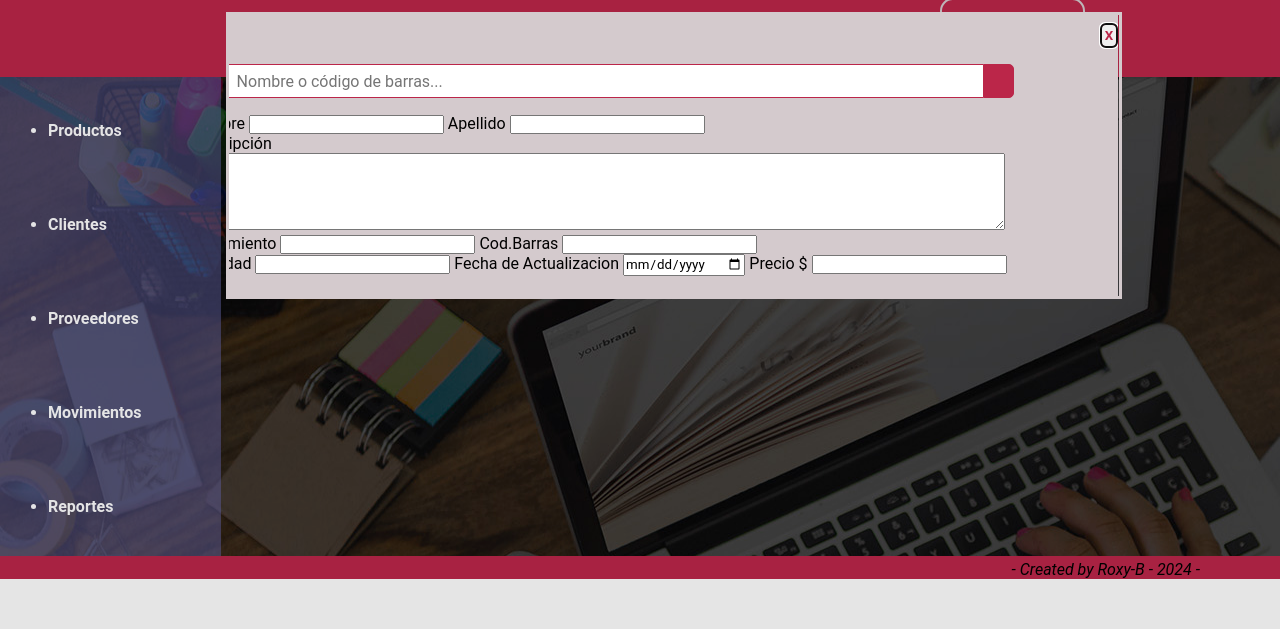
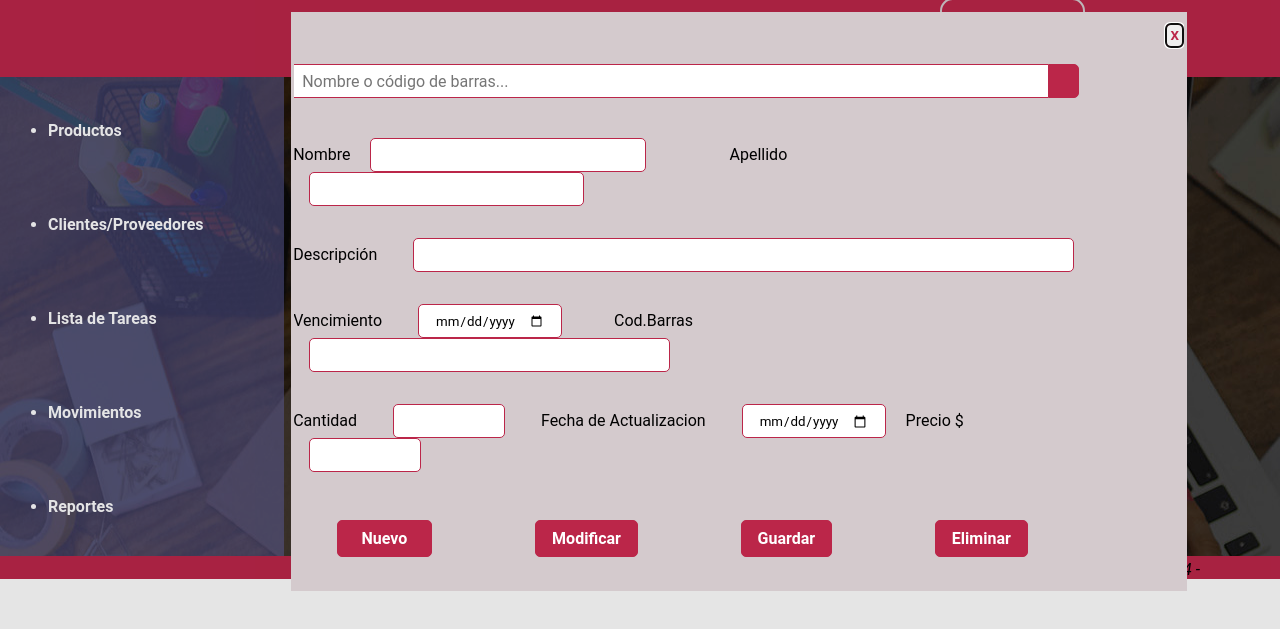
Before and after one commit to roxyB22/invelexa2, a plain HTML site: page start.html in a window 1280 px wide. Both pictures are taken after a click on the link "Productos". Shown: the part 141-770 px from the top of the page. Drawn offline with Linux system fonts and the light colour scheme; files that its build step writes are made by us from their sources; files whose address does not match are found by name.

Commit message:
terminado modal producto
terminados todos los estilos CSS del modal producto de la página start.html

```diff
--- a/login-styles.css
+++ b/login-styles.css
@@ -57,5 +57,4 @@
     border-color: #bb2649;
     background-color: #bb2649;
     color: #f6f1ee;
-
   }
--- a/start-styles.css
+++ b/start-styles.css
@@ -17,11 +17,10 @@
 }
 #modalProducto{
     width: 70%;
-    margin-left: 14.1rem;
-    margin-top:9.55rem;
-    margin-right: 0;
+    margin: 9.55rem 0 2rem 18.2rem ;
     padding-left: 1rem;
     padding-right: 1rem;
+    padding-bottom: 0.9rem;
     border-color: #d4cacd;
     background-color: #d4cacd;
     justify-content: center;
@@ -61,11 +60,75 @@
     text-align: center;
     border-radius: 0 5px 5px 0;
     cursor: pointer;
-    font-size: 20px;
+    font-size: 1rem;
 }
 .mag-glass{
     width: 1rem;
 }
-.producto-Form{
-    padding: 3rem 2rem;
+.Producto-Form{
+    padding: 0.5rem 2rem 1rem 2rem;
 }
+.startRow-Form{
+    width: 100%;
+    padding: 1rem 0 1rem 0.5rem;
+}
+.startRow-label{
+    padding-right: 1rem;
+}
+.start-input{
+    border: 0.1rem solid #bb2649;
+    height: 1rem;
+    border: 0.1rem solid #bb2649;
+    margin-left: 1rem;
+    padding: 1rem;
+    width: 35%;
+    border-radius: 5px;
+}
+.number{
+    width: 7rem;
+}
+#apellido-label{
+    padding-left: 5rem;
+}
+.descripcion{
+    width: 84%;
+}
+.date{
+    width: 9rem;
+}
+.codigo-label{
+    padding-left: 3rem;
+}
+.codigo-input{
+    width: 45.9%;
+}
+.fecha{
+    padding-left: 2rem;
+}
+.precio{
+    padding-left: 1rem;
+}
+.producto-Botones{
+    padding: 1rem 2rem;
+    width: 100%;
+    list-style: none;
+    display: flex;
+}
+.producto-Botones li{
+    flex-grow: 1;
+    text-align: center;
+}
+.formProducto-Btn{
+    border: 1px solid #bb2649;
+    background: #bb2649;
+    text-align: center;
+    border-radius: 5px;
+    cursor: pointer;
+    font-size: 1rem;
+    color: #ffffff;
+    padding: 0.5rem 1rem;
+}
+.Nuevo{
+    padding-left: 1.5rem;
+    padding-right: 1.5rem;
+  }
--- a/start.html
+++ b/start.html
@@ -45,8 +45,8 @@
     <navbar class="verticalNavbar">
         <ul class="startNavbar">
             <li class="navItems"><a onclick="window.modalProducto.showModal();"><strong>Productos</strong></a></li>
-            <li class="navItems"><strong>Clientes</strong></li>
-            <li class="navItems"><strong>Proveedores</strong></li>
+            <li class="navItems"><strong>Clientes/Proveedores</strong></li>
+            <li class="navItems"><strong>Lista de Tareas</strong></li>
             <li class="navItems"><strong> Movimientos</strong></li>
             <li class="navItems"><strong>Reportes</strong></li>
         </ul>
@@ -72,53 +72,44 @@
         </div>
         <div class="Producto-Form">
             <form action="">
-            <div>
+                <div class="startRow-Form">
                     <label for="nombre" id="nombre-label">Nombre</label>
-                <input type="text" class="nombre-input" name="nombre" required>
+                    <input type="text" class="start-input" name="nombre" required>
                     <label for="apellido" id="apellido-label">Apellido</label>
-                <input type="text" class="apellid-input" name="apellido" required>
+                    <input type="text" class="start-input" name="apellido" required>
                 </div>
-            <div>
-                <label for="descripcion" id="descripcion-label">Descripción</label>
-                <textarea class="descripcion-textarea" name="descripcion" required cols="100" rows="5"></textarea>
+                <div class="startRow-Form">
+                    <label for="descripcion" class="startRow-label">Descripción</label>
+                    <input class="start-input descripcion" name="descripcion" required></input>
                 </div>
-            <div>
-                <label for="vencimiento" id="vencimiento-label">Vencimiento</label>
-                <input type="text" class="vencimiento-input" name="vencimiento" required>
-                <label for="codBarras" id="codBarras-label">Cod.Barras</label>
-                <input type="text" class="codBarras-input" name="codBarras" required>
+                <div class="startRow-Form">
+                    <label for="vencimiento" class="startRow-label">Vencimiento</label>
+                    <input type="date" class="start-input date" name="vencimiento" required>
+                    <label for="codBarras" class="startRow-label codigo-label">Cod.Barras</label>
+                    <input type="text" class="start-input codigo-input" name="codBarras" required>
                 </div>
-            <div>
-                <label for="cantidad" id="cantidad-label">Cantidad</label>
-                <input type="number" class="cantidad-input" name="cantidad" required>
-                <label for="fechaActualizacion" id="fechaActualizacion-label">Fecha de Actualizacion</label>
-                <input type="date" class="fechaActualizacion-input" name="fechaActualizacion" required>
-                <label for="precio" id="precio-label">Precio $</label>
-                <input type="number" class="precio-input" name="precio" required>
+                <div class="startRow-Form">
+                    <label for="cantidad" class="startRow-label">Cantidad</label>
+                    <input type="number" class="start-input number" name="cantidad" required>
+                    <label for="fechaActualizacion" class="startRow-label fecha">Fecha de Actualizacion</label>
+                    <input type="date" class="start-input date" name="fechaActualizacion" required>
+                    <label for="precio" class="startRow-label precio">Precio $</label>
+                    <input type="number" class="start-input number" name="precio" required>
                 </div>
             </form>
         </div>
     </div>
-         <div>
-            <button class="formProductoEnviar-Btn">Enviar</button>
+    <div class="productoBtn-navbar">
+        <ul class="producto-Botones ">
+            <li><button class="formProducto-Btn Nuevo"><strong>Nuevo</strong></button></li>
+            <li><button class="formProducto-Btn"><strong>Modificar</strong></button></li>
+            <li><button class="formProducto-Btn"><strong>Guardar</strong></button></li>
+            <li><button class="formProducto-Btn"><strong>Eliminar</strong></button></li>
+        </ul>
     </div>
-
 </dialog>
 
-<dialog id="modalRegistrarme">
-    <div class="modalRegistrarmeContainer">
-        <h3>¿Olvidaste tu Contraseña?</h3>
-        <h4>Ingresá el e-mail con el que te registraste y luego presioná el botón "Enviar". Se generará una nueva contraseña que será enviada al mail ingresado.</h4>
-        <form action="">
-            <input type="text" class="login-input" name="usuario" required>
-            <label for="email" id="email-label"></label>
-            <button class="modalContraseniaClose-Btn">Enviar</button>
-        </form>
-        <div class="modalContraseniaClose-Btn">
-            <button onclick="window.modalRegistrarme.close();"><strong>X</strong></button>
-        </div>
-    </div>
-</dialog>
+
 
 
     <!--ACÁ EMPIEZA EL FOOTER QUE ES COMÚN A TODAS LAS PÁGINAS-->
```
Lines whose indentation alone changed are shown as unchanged.
